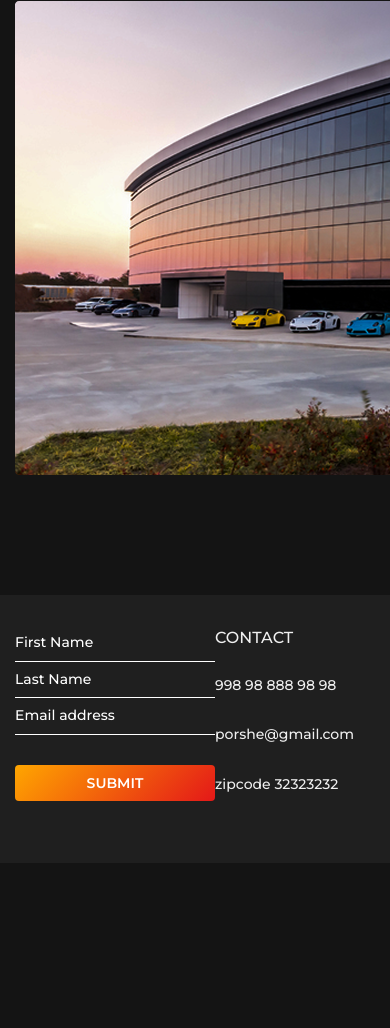
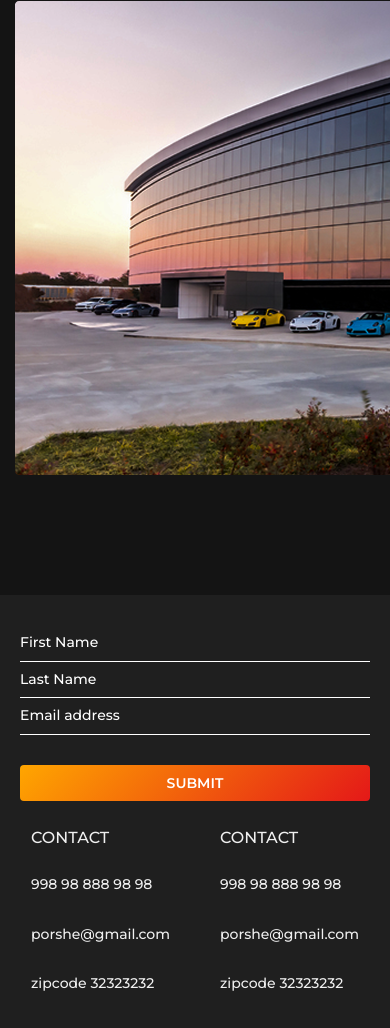
Before and after one commit to akbarbekovdiyorbek3-coder/Diyorbek, a plain HTML site: page index.html in a window 390 px wide. Shown: the part 3225-4253 px from the top of the page. Before the commit the page ends 4088 px from the top, so only its background shows below. Drawn offline with Linux system fonts and the light colour scheme.

Commit message:
adaptive

```diff
--- a/assets/style/main.css
+++ b/assets/style/main.css
@@ -17,6 +17,10 @@ a {
 
 ul {
     list-style: none;
+}
+
+img {
+    user-select: none;
 }
 
 .container {
--- a/assets/style/media.css
+++ b/assets/style/media.css
@@ -69,6 +69,11 @@
     .content__left_text {
         text-align: center;
     }
+
+    .footer__content {
+        flex-direction: column;
+        gap: 30px;
+    }
 }
 
 @media (max-width:576px) {
```
